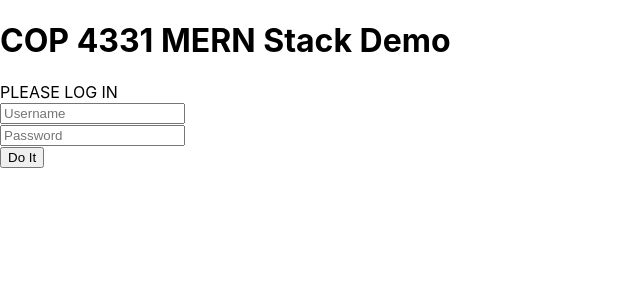
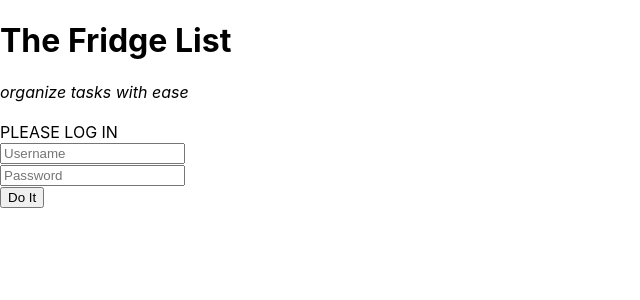
Before and after one commit to sspamss/ToDoList, a React (Create React App) app in the folder frontend/: page / in a window 1280 px wide. Shown: the top 300 px of the page, without its empty margins (0-640 px from the left). Built offline with nearby package versions, Linux system fonts and the light colour scheme.

Commit message:
Edit files from src folder

```diff
--- a/frontend/src/App.js
+++ b/frontend/src/App.js
@@ -11,8 +11,8 @@ function App() {
   return (
     <BrowserRouter>
     <Routes>
-      <Route path="/" index element={<LoginPage />} />
-      <Route path="/cards" index element={<CardPage />} />
+      <Route path="/" index element={<LoginPage/>} />
+      <Route path="/cards" index element={<CardPage/>} />
     </Routes>
   </BrowserRouter>
 );
--- a/frontend/src/components/Login.js
+++ b/frontend/src/components/Login.js
@@ -6,7 +6,6 @@ function Login()
   var loginPassword;
 
   const [message,setMessage] = useState('');
-
   const doLogin = async event =>
   {
     event.preventDefault();
@@ -40,7 +39,7 @@ function Login()
 
   return(
     <div id="loginDiv">
-        <form onSubmit={doLogin}>
+      <form onSubmit={doLogin}><br/>
       <span id="inner-title">PLEASE LOG IN</span><br/>
       <input type="text" id="loginName" placeholder="Username"
         ref={(c) => loginName = c}/><br/>
--- /dev/null
+++ b/frontend/src/components/PageMotto.js
@@ -0,0 +1,8 @@
+import React from 'react';
+
+function PageMotto()
+{
+    return(<i id="motto">organize tasks with ease</i>);
+};
+
+export default PageMotto;
--- a/frontend/src/components/PageTitle.js
+++ b/frontend/src/components/PageTitle.js
@@ -2,9 +2,7 @@ import React from 'react';
 
 function PageTitle()
 {
-   return(
-     <h1 id="title">COP 4331 MERN Stack Demo</h1>
-   );
+   return(<h1 id="title">The Fridge List</h1>);
 };
 
 export default PageTitle;
--- a/frontend/src/pages/LoginPage.js
+++ b/frontend/src/pages/LoginPage.js
@@ -1,5 +1,6 @@
 import React from 'react';
 import PageTitle from '../components/PageTitle';
+import PageMotto from '../components/PageMotto';
 import Login from '../components/Login';
 
 const LoginPage = () =>
@@ -8,7 +9,8 @@ const LoginPage = () =>
     return(
       <div>
         <PageTitle/>
-        <Login />
+        <PageMotto/>
+        <Login/>
       </div>
     );
 };
```
Lines whose indentation alone changed are shown as unchanged.
